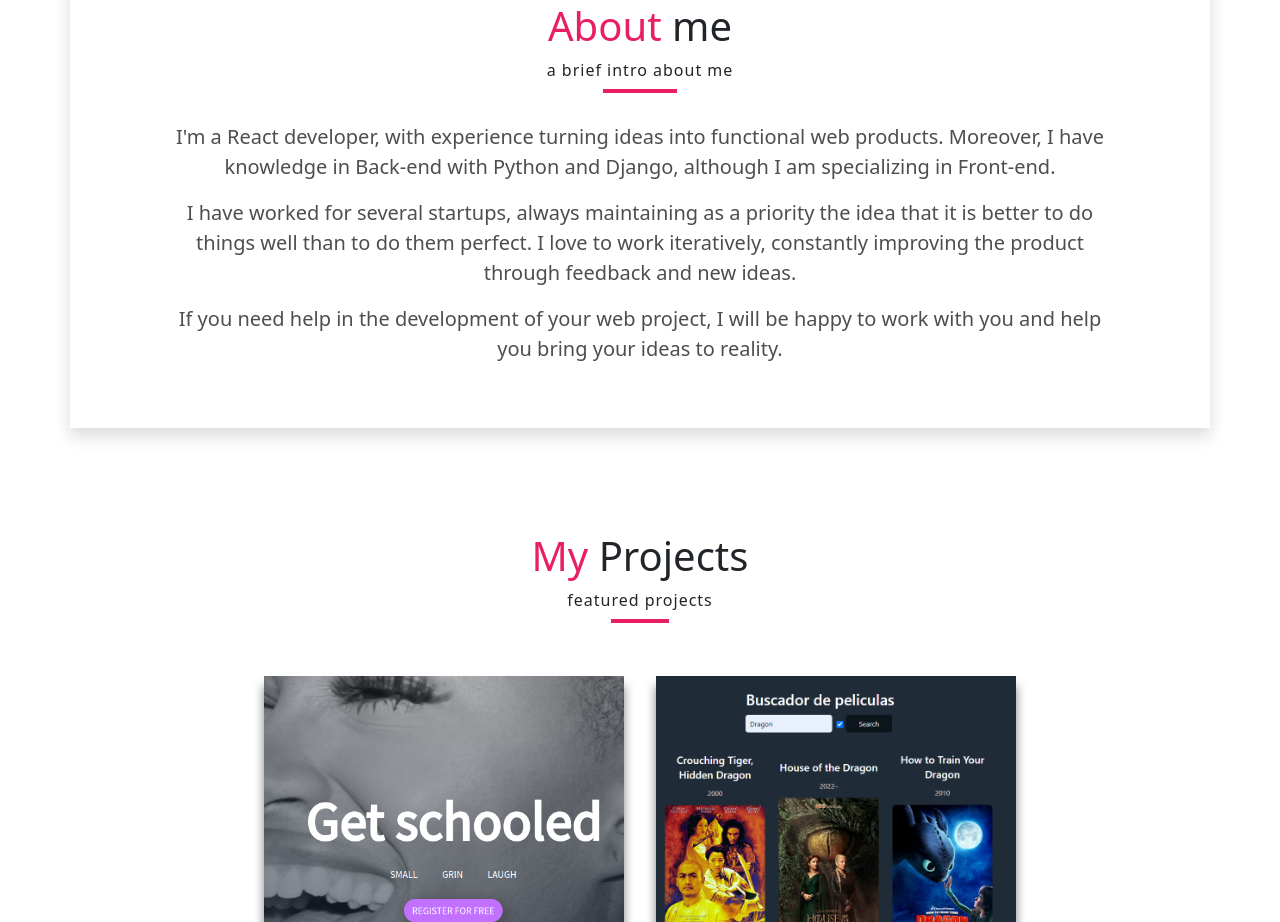
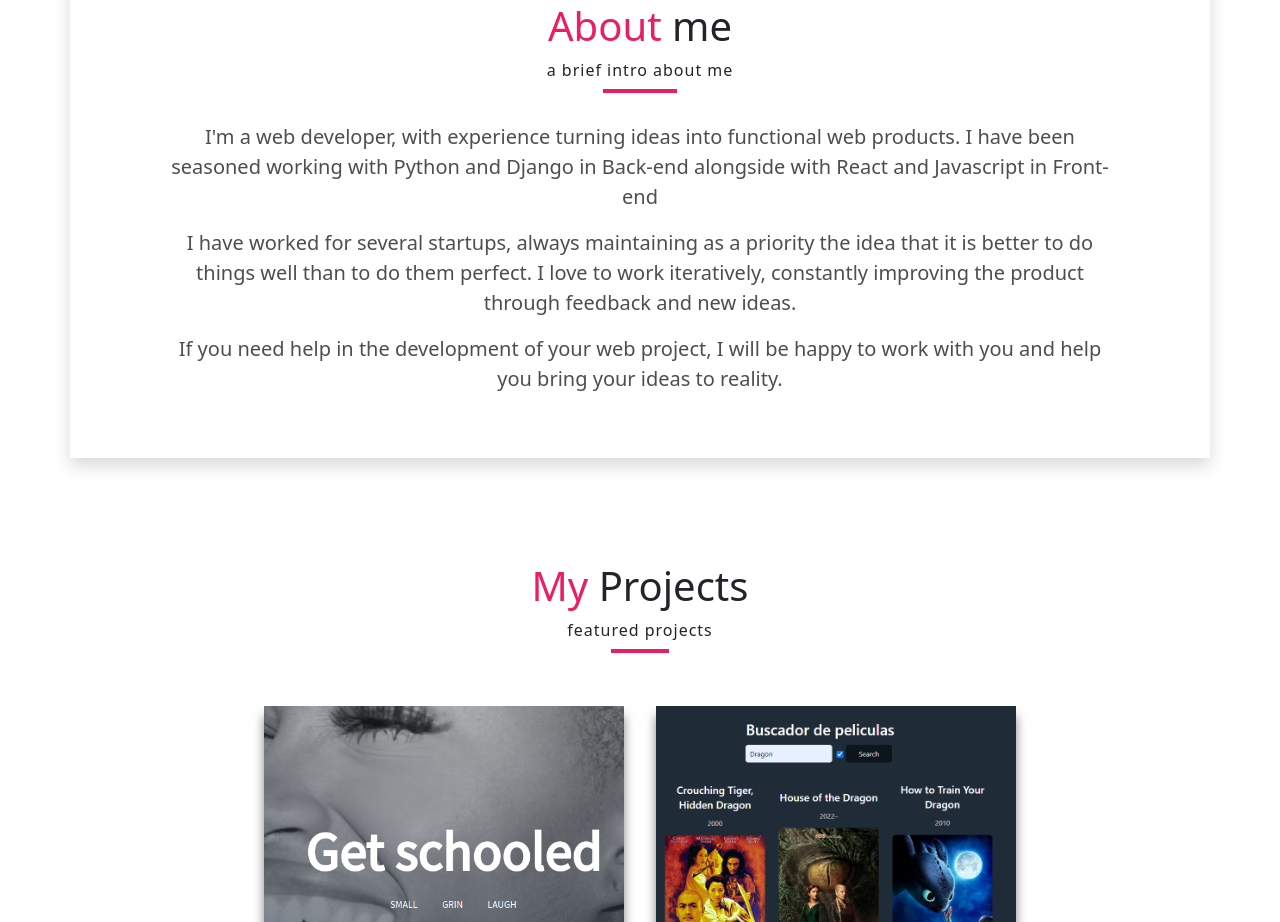
Before and after one commit to VictorZ94/portafolio, a React (Vite) app: page / in a window 1280 px wide. Shown: the part 800-1722 px from the top of the page. Built offline with nearby package versions, Linux system fonts and the light colour scheme.

Commit message:
updated about component

```diff
--- a/src/components/About.jsx
+++ b/src/components/About.jsx
@@ -20,7 +20,7 @@ const AboutSection = () => {
           <span className="position-relative fw-light">a brief intro about me</span>
         </p>
         <div className="description px-2 pt-4 px-md-5">
-          <p>I'm a React developer, with experience turning ideas into functional web products. Moreover, I have knowledge in Back-end with Python and Django, although I am specializing in Front-end.</p>
+          <p>I'm a web developer, with experience turning ideas into functional web products. I have been seasoned working with Python and Django in Back-end alongside with React and Javascript in Front-end</p>
           <p>I have worked for several startups, always maintaining as a priority the idea that it is better to do things well than to do them perfect. I love to work iteratively, constantly improving the product through feedback and new ideas.</p>
           <p>If you need help in the development of your web project, I will be happy to work with you and help you bring your ideas to reality.</p>
         </div>
```
